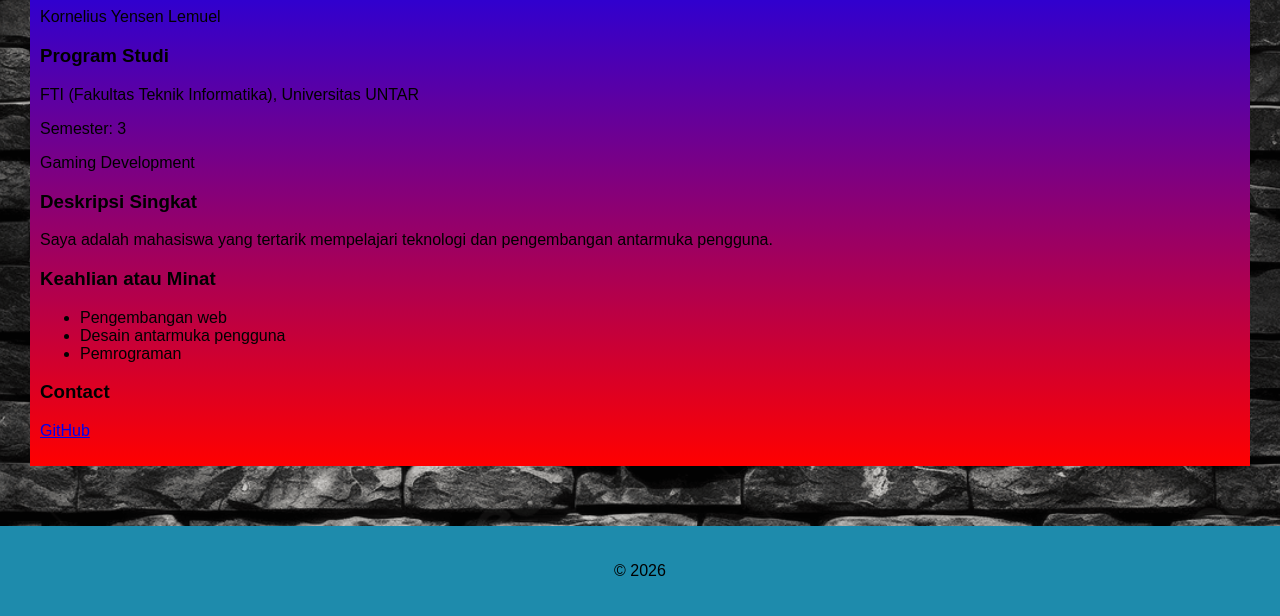
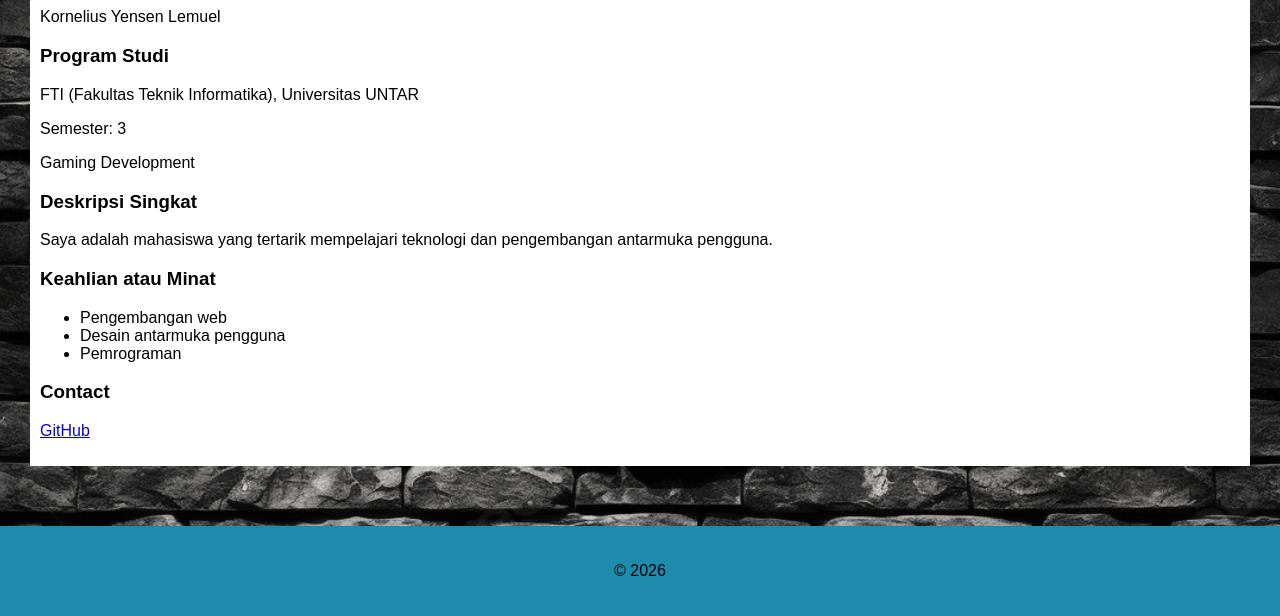
Before and after one commit to yensenlemuel4-beep/HTML_535250062, a plain HTML site: page index.html in a window 1280 px wide. Shown: the part 412-1028 px from the top of the page. Drawn offline with Linux system fonts and the light colour scheme.

Commit message:
ganti warna

```diff
--- a/style.css
+++ b/style.css
@@ -31,7 +31,7 @@ footer {
 
 .profile {
     padding: 10px;
-    background: linear-gradient(blue, red);
+    background: white;
     background-size: cover;
     background-position: center;
 }
```
